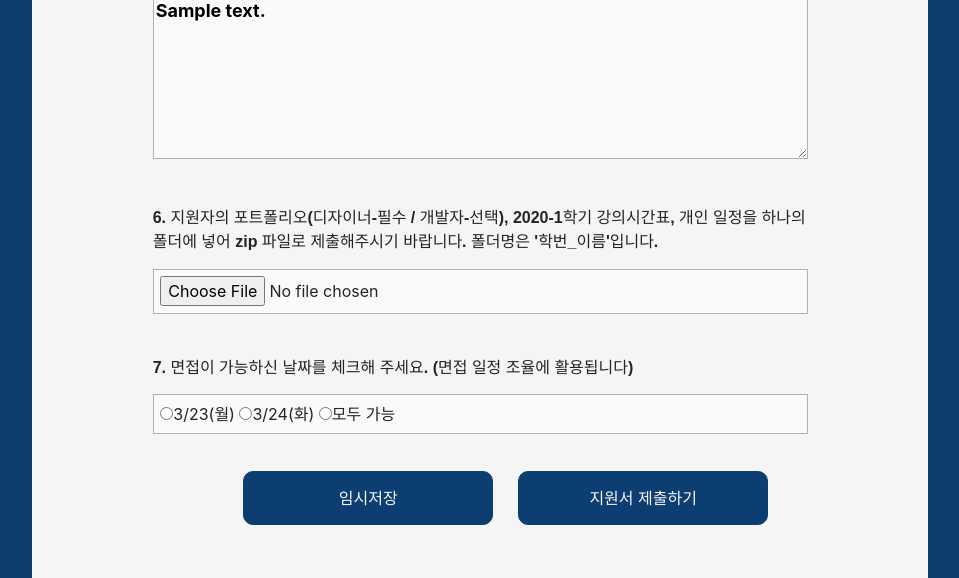
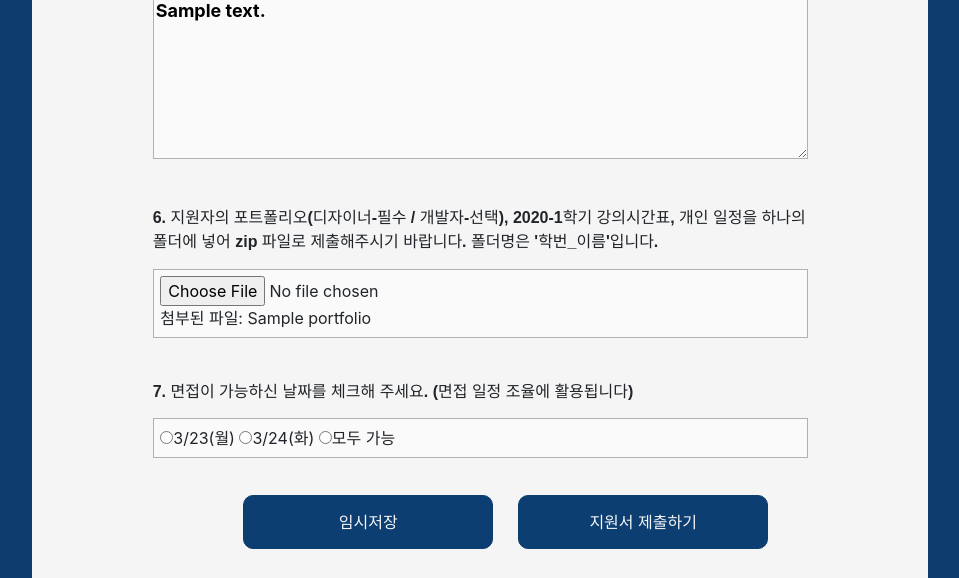
Before and after one commit to likelionmju/likelion-mju.com, a Django app: template page/templates/apply.html in a window 1280 px wide. Shown: the part 1527-2105 px from the top of the page, without its empty margins (134-1093 px from the left). Run offline with Django 3.2, Linux system fonts and the light colour scheme; the template is opened without the code that fills it: most values are stand-ins (such as "Sample title", 1, 10 or a date in 2020); some libraries are stand-ins or nearby versions.

Commit message:
Add portfolio in apply template

```diff
--- a/account/templates/register.html
+++ b/account/templates/register.html
@@ -76,6 +76,7 @@
        <br>
         <p class="agree"><label for="a">(필수) 개인 정보 수집 및 이용에 동의합니다.</label> <input id="a" type="checkbox" name="agreement" style="width:0.83em;height:0.83em;"></p>
         <br><input type="submit" value="회원가입" style="color: rgb(13, 60, 109); ">
+        <br><br><br>
     {% endblock %}
 </body>
 </html>
--- a/page/templates/apply.html
+++ b/page/templates/apply.html
@@ -68,7 +68,10 @@
                 <div class="input-box">
                     <label for="portfolio">6. 지원자의 포트폴리오(디자이너-필수 / 개발자-선택), 2020-1학기 강의시간표, 개인 일정을 하나의 폴더에 넣어 zip 파일로 제출해주시기 바랍니다.
                         폴더명은 '학번_이름'입니다.</label>
-                    <input class="file" type="file" id="portfolio" name="portfolio" onchange="checkSize(this)">
+                    <div class="file">
+                        <input  type="file" id="portfolio" name="portfolio" onchange="checkSize(this)">
+                        <div>첨부된 파일: {{portfolio}}</div>
+                    </div>
                 </div>
 
                 <div class="input-box">
--- a/page/views.py
+++ b/page/views.py
@@ -38,6 +38,7 @@ def apply(request):
                 'answer2': application.answers['answer2'],
                 'answer3': application.answers['answer3'],
                 'answer4': application.answers['answer4'],
+                'portfolio': application.portfolio,
                 'date': application.date
             })
         except Application.DoesNotExist:
```
